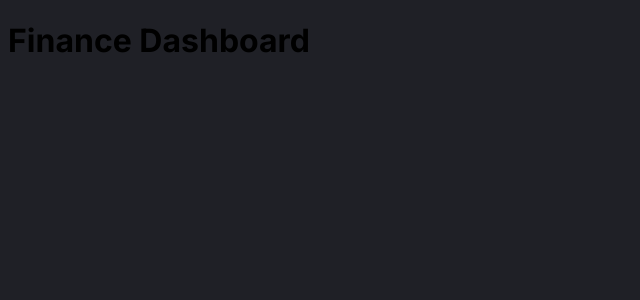
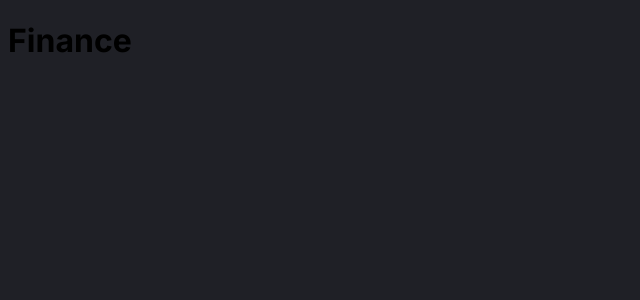
Before and after one commit to segni-k/Fullstack-finance-dashboard, a React (Vite) app in the folder client/: page / in a window 1280 px wide. Shown: the top 300 px of the page, without its empty margins (0-640 px from the left). Built offline with nearby package versions, Linux system fonts and the light colour scheme.

Commit message:
Update App.tsx

```diff
--- a/client/src/App.tsx
+++ b/client/src/App.tsx
@@ -3,7 +3,7 @@
 function App() {
   return (
     <div className="app">
-      <h1>Finance Dashboard</h1>
+      <h1>Finance </h1>
 
 
     </div>
```
